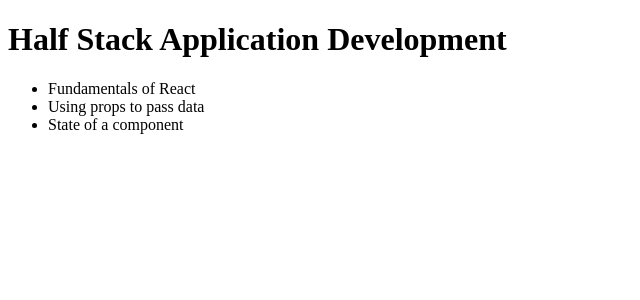
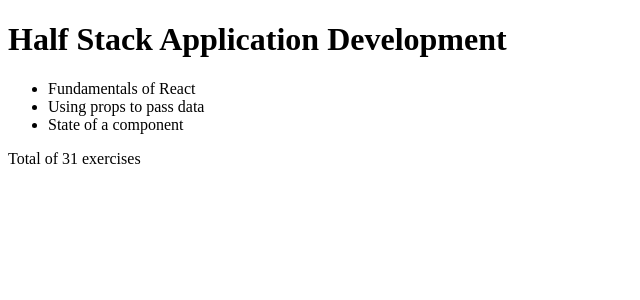
Before and after one commit to pasqualepalombo/FullStackOpenExercices, a React (Vite) app: page / in a window 1280 px wide. Shown: the top 300 px of the page, without its empty margins (0-640 px from the left). Built offline with nearby package versions, Linux system fonts and the light colour scheme.

Commit message:
Exercise 2.2 information step 7

```diff
--- a/src/App.jsx
+++ b/src/App.jsx
@@ -1,6 +1,16 @@
 import { useState } from 'react'
 
-// Exercise 2.1 information step 6
+// Exercise 2.2 information step 7
+
+const Total = ({parts}) => {
+  let total = 0
+  for (let i=0;i<parts.length;i++){
+    total += parts[i].exercises
+  }
+  return (
+    <p>Total of {total} exercises</p>
+  )
+}
 
 const Part = ({part}) => {
   return (
@@ -9,7 +19,6 @@
 }
 
 const Course = ({course}) => {
-  console.log(course.parts)
   var parts = course.parts
   return (
     <div>
@@ -17,6 +26,7 @@
       <ul>
         {parts.map(part => <Part key={part.id} part={part} />)}
       </ul>
+      <Total parts={parts} />
     </div>
   )
 }
```
